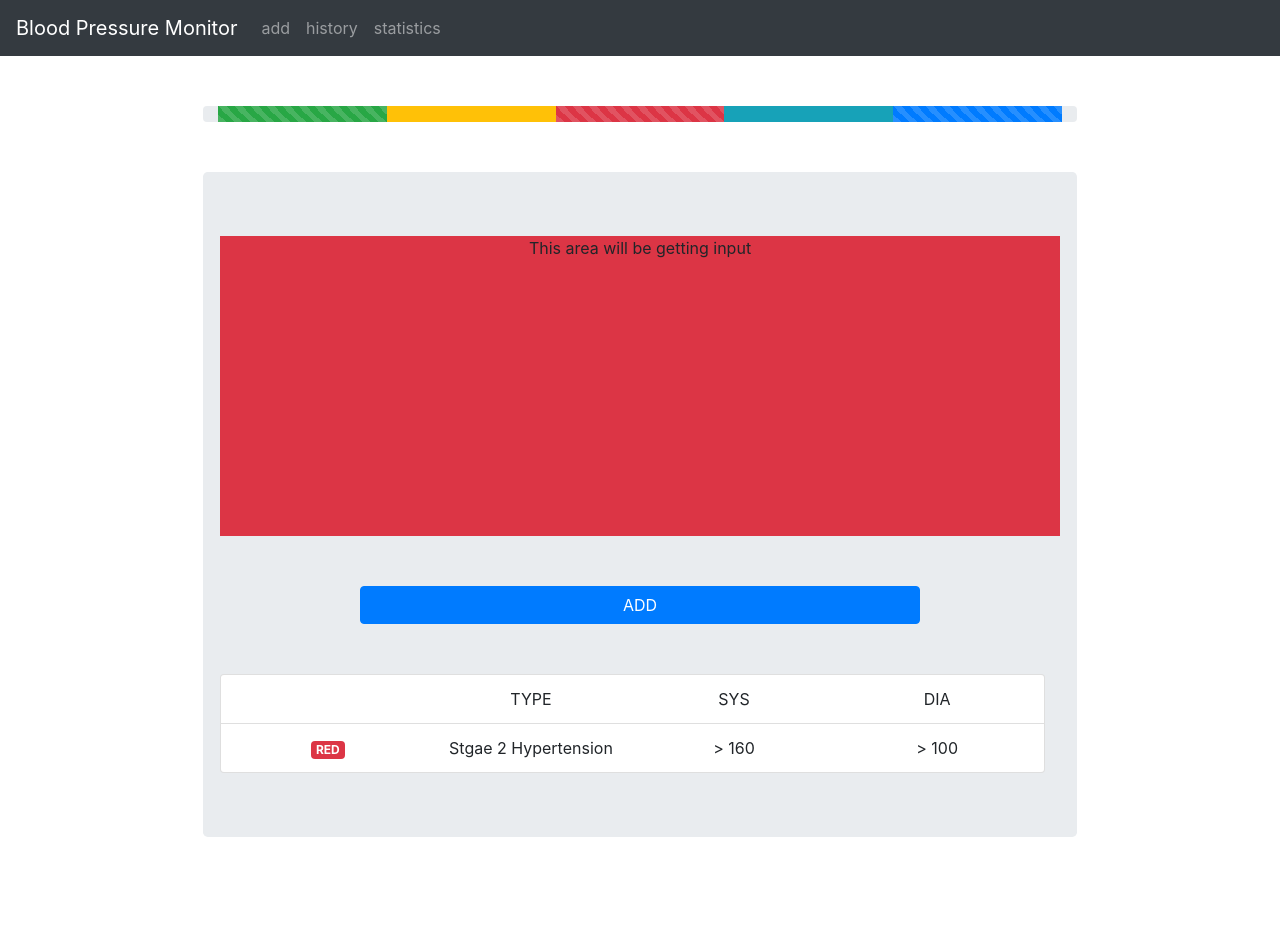
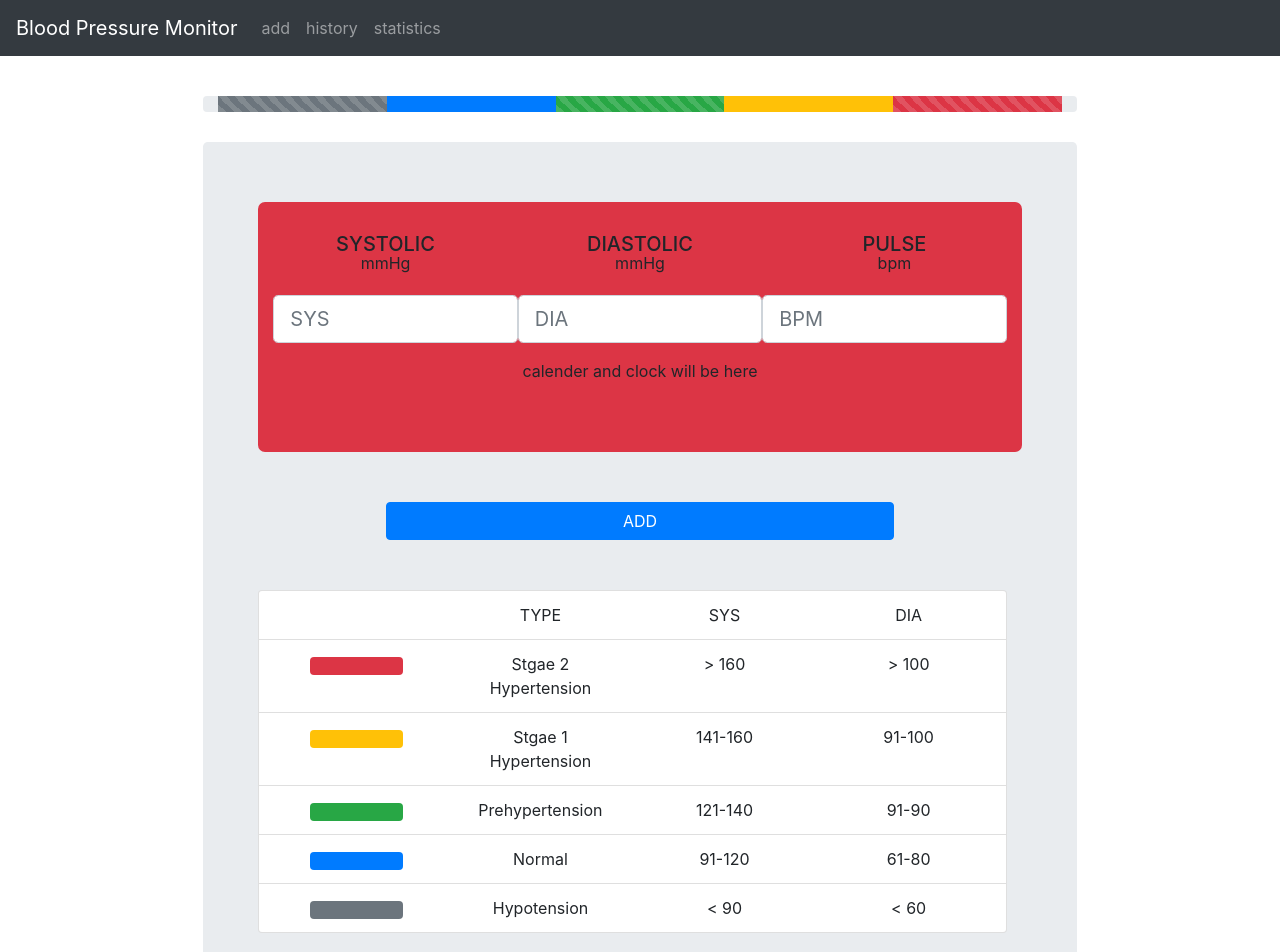
Before and after one commit to jeffoo713/pressureMonitor, a React (Create React App) app: page /add in a window 1280 px wide. Shown: the top 952 px of the page. Before the commit the page ends 869 px from the top, so only its background shows below. Built offline with nearby package versions, Linux system fonts and the light colour scheme.

Commit message:
added styled component with bootstrap and created input and chart

```diff
--- a/src/component/Pages/AddPage/AddPage.component.jsx
+++ b/src/component/Pages/AddPage/AddPage.component.jsx
@@ -1,26 +1,60 @@
 import React from 'react';
-import { Jumbotron, ProgressBar, Button, Row, Col, ListGroup, Badge } from 'react-bootstrap';
+import { Jumbotron, ProgressBar, Button, Row, Col, ListGroup, Badge, Form } from 'react-bootstrap';
 import './AddPage.styles.scss';
 
 class AddPage extends React.Component {
 
   render() {
-
+    const categoryTitleStyle = {marginBottom: '-5px'}
+    const chartBadgeStyle = {width: '60%'}
     return (
       <div className='add-page'>
-        <Row style={{ paddingTop: '50px' }}>
+        <Row style={{ paddingTop: '40px' }}>
           <ProgressBar className='col-8 mx-auto'>
-            <ProgressBar striped variant="success" now={20} key={1} />
-            <ProgressBar variant="warning" now={20} key={2} />
-            <ProgressBar striped variant="danger" now={20} key={3} />
-            <ProgressBar variant="info" now={20} key={4} />
-            <ProgressBar striped variant="primary" now={20} key={5} />
+            <ProgressBar striped variant="secondary" now={20} key={1} />
+            <ProgressBar variant="primary" now={20} key={2} />
+            <ProgressBar striped variant="success" now={20} key={3} />
+            <ProgressBar variant="warning" now={20} key={4} />
+            <ProgressBar striped variant="danger" now={20} key={5} />
           </ProgressBar>
         </Row>
-        <Row style={{ paddingTop: '50px' }}>
-          <Jumbotron className='col-8 mx-auto'>
+        <Row style={{ paddingTop: '30px' }}>
+          <Jumbotron
+            className='col-8 mx-auto'
+            style={{ padding: '70px', paddingTop: '60px' }}
+          >
             <Row>
-              <div className="bg-danger col-12" style={{ height: '300px' }}>This area will be getting input</div>
+              <div
+              className="bg-danger col-12"
+              style={{
+                height: '250px',
+                paddingTop: '30px',
+                borderRadius: '7px'
+              }}
+              >
+                <div>
+                  <Row>
+                    <Col>
+                      <h5 style={categoryTitleStyle} >SYSTOLIC</h5>
+                      <span>mmHg</span>
+                    </Col>
+                    <Col>
+                      <h5 style={categoryTitleStyle} >DIASTOLIC</h5>
+                      <span>mmHg</span>
+                    </Col>
+                    <Col>
+                      <h5 style={categoryTitleStyle} >PULSE</h5>
+                      <span>bpm</span>
+                    </Col>
+                  </Row>
+                </div>
+                <Form.Group style={{ display: 'flex', paddingTop: '20px'}}>
+                  <Form.Control size="lg" type="number" placeholder="SYS" />
+                  <Form.Control size="lg" type="number" placeholder="DIA" />
+                  <Form.Control size="lg" type="number" placeholder="BPM" />
+                </Form.Group>
+                <div> calender and clock will be here</div>
+              </div>
             </Row>
             <Row style={{ paddingTop: '50px' }}>
               <Button variant="primary" className="col-8 mx-auto">ADD</Button>
@@ -29,33 +63,70 @@ class AddPage extends React.Component {
               <ListGroup className="col-12" style={{ paddingTop: '50px' }}>
                 <ListGroup.Item>
                   <Row>
-                    <Col>
-                    </Col>
-                    <Col>
-                      TYPE
-                  </Col>
-                    <Col>
-                      SYS
-                  </Col>
-                    <Col>
-                      DIA
-                  </Col>
+                    <Col></Col>
+                    <Col>TYPE</Col>
+                    <Col>SYS</Col>
+                    <Col>DIA</Col>
                   </Row>
                 </ListGroup.Item>
                 <ListGroup.Item>
                   <Row>
                     <Col>
-                      <Badge variant="danger">RED</Badge>
+                      <Badge variant="danger" style={chartBadgeStyle}>&nbsp;</Badge>
                     </Col>
                     <Col>
-                      Stgae 2 Hypertension
-                  </Col>
+                    Stgae 2 Hypertension
+                    </Col>
+                    <Col>&#62; 160</Col>
+                    <Col>&#62; 100</Col>
+                  </Row>
+                </ListGroup.Item>
+                <ListGroup.Item>
+                  <Row>
                     <Col>
-                      > 160
-                  </Col>
+                      <Badge variant="warning" style={chartBadgeStyle}>&nbsp;</Badge>
+                    </Col>
                     <Col>
-                      > 100
-                  </Col>
+                    Stgae 1 Hypertension
+                    </Col>
+                    <Col>141-160</Col>
+                    <Col>91-100</Col>
+                  </Row>
+                </ListGroup.Item>
+                <ListGroup.Item>
+                  <Row>
+                    <Col>
+                      <Badge variant="success" style={chartBadgeStyle}>&nbsp;</Badge>
+                    </Col>
+                    <Col>
+                    Prehypertension
+                    </Col>
+                    <Col>121-140</Col>
+                    <Col>91-90</Col>
+                  </Row>
+                </ListGroup.Item>
+                <ListGroup.Item>
+                  <Row>
+                    <Col>
+                      <Badge variant="primary" style={chartBadgeStyle}>&nbsp;</Badge>
+                    </Col>
+                    <Col>
+                      Normal
+                    </Col>
+                    <Col>91-120</Col>
+                    <Col>61-80</Col>
+                  </Row>
+                </ListGroup.Item>
+                <ListGroup.Item>
+                  <Row>
+                    <Col>
+                      <Badge variant="secondary" style={chartBadgeStyle}>&nbsp;</Badge>
+                    </Col>
+                    <Col>
+                      Hypotension
+                    </Col>
+                    <Col>&#60; 90</Col>
+                    <Col>&#60; 60</Col>
                   </Row>
                 </ListGroup.Item>
               </ListGroup>
```
